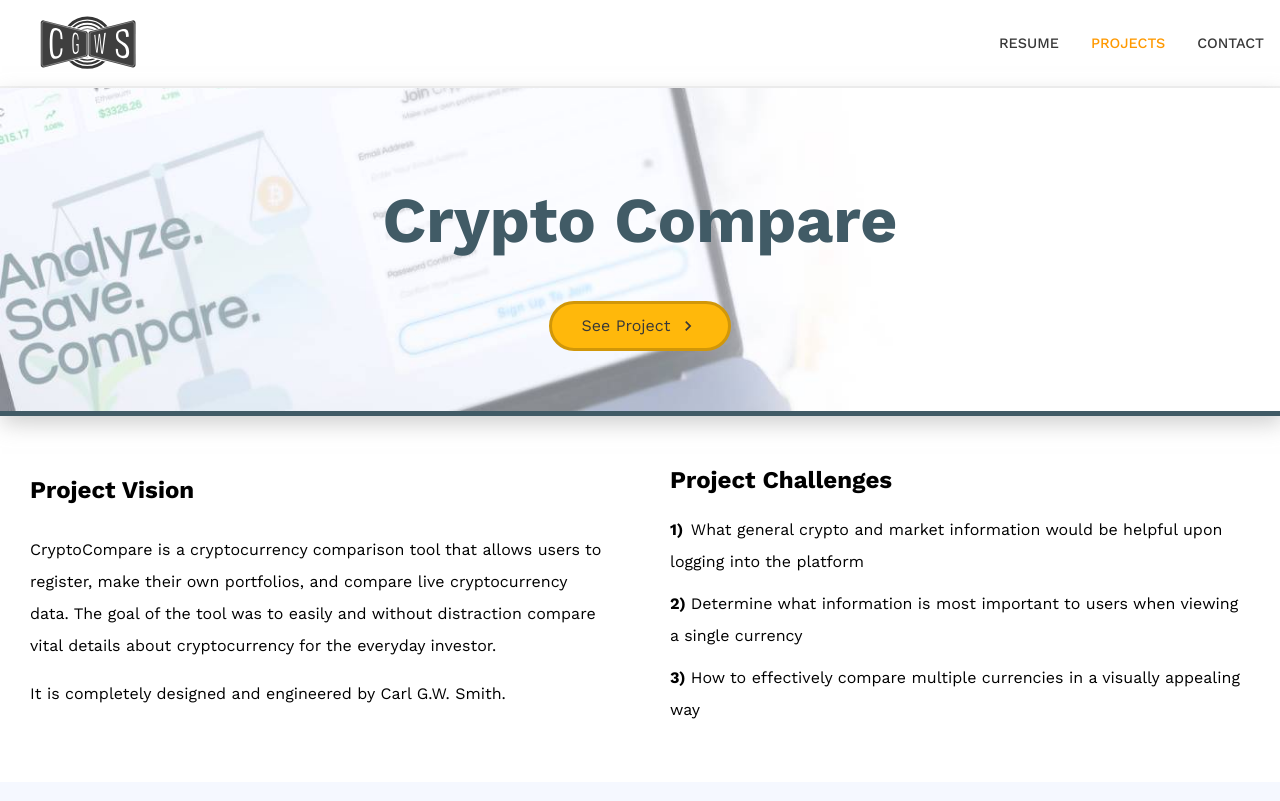
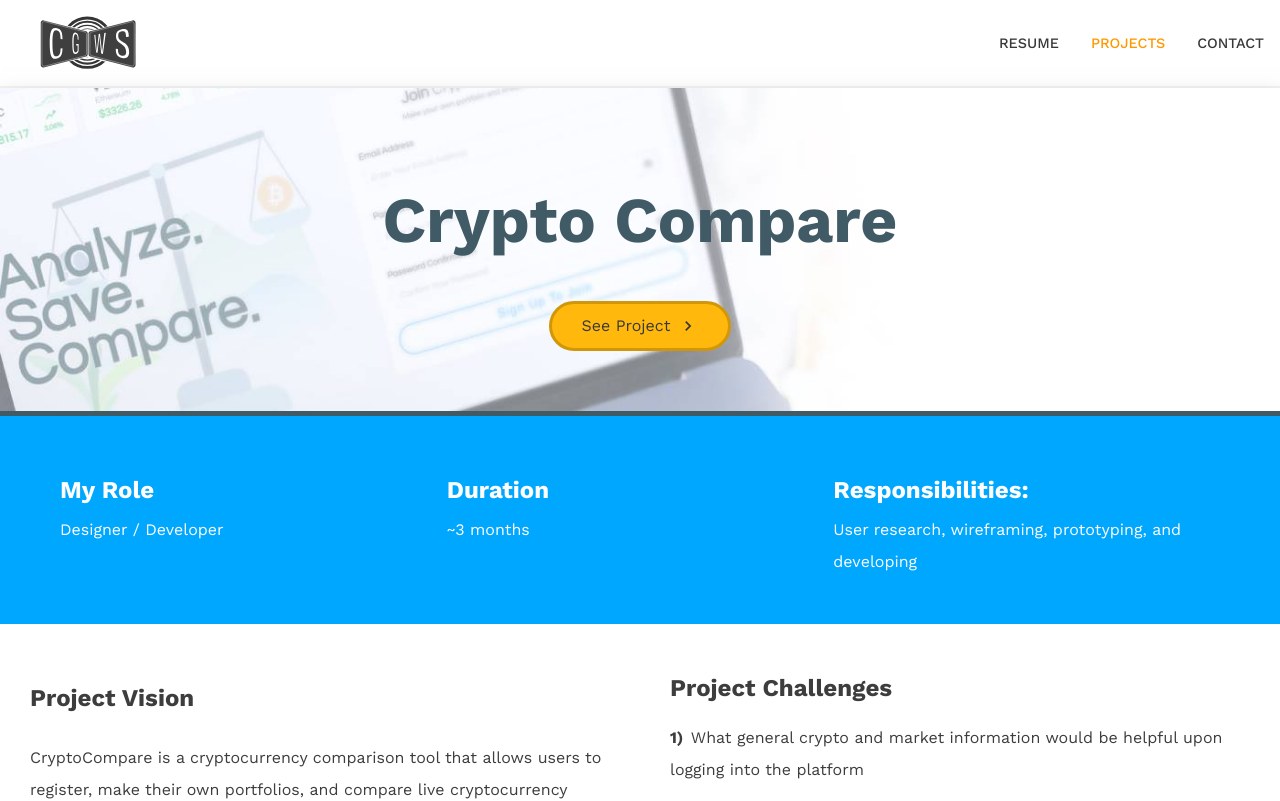
Before and after one commit to carlgwsmith/portfolioredesign, a React (Create React App) app: page /projects/cryptocompare in a window 1280 px wide. Shown: the top 801 px of the page. Built offline with nearby package versions, Linux system fonts and the light colour scheme.

Commit message:
adding Project details

```diff
--- a/src/Components/Projects/CryptoCompare/CCCaseStudy.js
+++ b/src/Components/Projects/CryptoCompare/CCCaseStudy.js
@@ -3,9 +3,10 @@ import ProjectChallenge from './ProjectChallenge';
 import ProjectVision from './ProjectVision';
 import GettingStarted from './GettingStarted';
 import Dash from './Dash';
+import Carl from './Carl'
 import CoinView from './CoinView';
 import Comparison from './Compare'
-import { ProjectOverview, Header, Vision, Challenge, GS, Dashboard, View, Compare} from './CCelements';
+import { ProjectOverview, Role, Header, Vision, Challenge, GS, Dashboard, View, Compare} from './CCelements';
 import { Button } from '../ProjectElements';
 import { HeroBtnWrapper, ArrowForward, ArrowRight } from '../../Home/BannerElements';
 
@@ -32,6 +33,9 @@ const CCCaseStudy = () => {
           </Button>
         </HeroBtnWrapper>
         </Header>
+        <Role>
+          <Carl/>
+        </Role>
         <Vision>
           <ProjectVision/>
         </Vision>
--- a/src/Components/Projects/CryptoCompare/CCelements.js
+++ b/src/Components/Projects/CryptoCompare/CCelements.js
@@ -30,6 +30,7 @@ export const ProjectOverview = styled.div`
   padding:0px;
   grid-template-areas:
     "Header Header"
+    "Role Role"
     "Vision Challenge"
     "GS GS"
     "Dashboard Dashboard"
@@ -49,6 +50,15 @@ export const ProjectOverview = styled.div`
     "Compare";
 }
 `
+
+export const Role = styled.div`
+grid-area: Role;
+padding:20px;
+line-height: 2;
+padding:30px;
+background-color: #00a7ff;
+`
+
 export const Vision = styled.div`
 grid-area: Vision;
 text-align:left;
@@ -206,3 +216,26 @@ export const GSContainer = styled.div`
     "ProjDetails";
 }
 `
+
+export const CarlContainer = styled.div`
+display: grid;
+grid-template-columns: 1fr 1fr 1fr;
+grid-template-rows: 1fr;
+color: white;
+padding: 0px 30px;
+grid-template-areas:
+    "MyRole Duration Responsibility"
+`
+export const MyRole = styled.div`
+grid-area: MyRole;
+text-align:left;
+`
+
+export const Duration = styled.div`
+grid-area: Duration;
+text-align:left;
+`
+export const Responsibility = styled.div`
+grid-area: Responsibility;
+text-align:left;
+`
--- /dev/null
+++ b/src/Components/Projects/CryptoCompare/Carl.js
@@ -0,0 +1,21 @@
+import React from 'react'
+import { MyRole, CarlContainer, Duration, Responsibility } from './CCelements'
+export default function Carl() {
+
+    return (
+        <CarlContainer>
+            <MyRole>
+                <h2 style={{marginBottom:"0px"}}>My Role</h2>
+                <p style={{marginTop:"0px"}}>Designer / Developer</p>
+            </MyRole>
+            <Duration>
+            <h2 style={{marginBottom:"0px"}}>Duration</h2>
+                <p style={{marginTop:"0px"}}>~3 months</p>
+            </Duration>
+            <Responsibility>
+                <h2 style={{marginBottom:"0px"}}>Responsibilities:</h2>
+                <p style={{marginTop:"0px"}}>User research, wireframing, prototyping, and developing</p>
+            </Responsibility>
+        </CarlContainer>
+    )
+}
--- a/src/Components/Projects/CryptoCompare/ProjectChallenge.js
+++ b/src/Components/Projects/CryptoCompare/ProjectChallenge.js
@@ -4,8 +4,8 @@ import { OLCustom, LiCustom } from '../IncomeSolver/ISelements';
 const ProjectChallenge = () => {
   return (
     <div>
-      <h2>Project Challenges</h2>
-      <OLCustom>
+      <h2 style={{color:"#3d3d3d"}}>Project Challenges</h2>
+      <OLCustom style={{color:"#3d3d3d"}}>
         <LiCustom>What general crypto and market information would be helpful upon logging into the platform</LiCustom>
         <LiCustom>Determine what information is most important to users when viewing a single currency</LiCustom>
         <LiCustom>How to effectively compare multiple currencies in a visually appealing way</LiCustom>
--- a/src/Components/Projects/CryptoCompare/ProjectVision.js
+++ b/src/Components/Projects/CryptoCompare/ProjectVision.js
@@ -3,9 +3,9 @@ import React from 'react';
 const ProjectVision = () => {
   return (
     <div>
-      <h2>Project Vision</h2>
-      <p>CryptoCompare is a cryptocurrency comparison tool that allows users to register, make their own portfolios, and compare live cryptocurrency data. The goal of the tool was to easily and without distraction compare vital details about cryptocurrency for the everyday investor.</p>
-      <p>It is completely designed and engineered by Carl G.W. Smith.</p>
+      <h2 style={{color:"#3d3d3d"}}>Project Vision</h2>
+      <p style={{color:"#3d3d3d"}}>CryptoCompare is a cryptocurrency comparison tool that allows users to register, make their own portfolios, and compare live cryptocurrency data. The goal of the tool was to easily and without distraction compare vital details about cryptocurrency for the everyday investor.</p>
+      <p style={{color:"#3d3d3d"}}>It is completely designed and engineered by Carl G.W. Smith.</p>
     </div>
   );
 }
```
